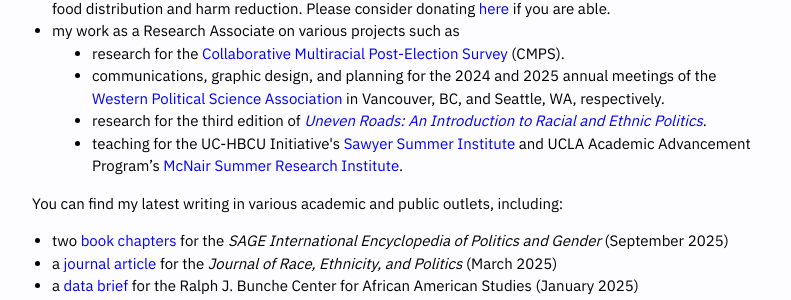
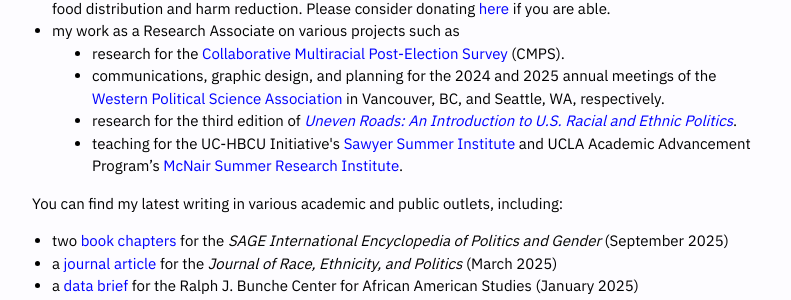
Before and after one commit to samyuc/samyuc.github.io, a Jekyll site: the page built from index.html, in a window 1280 px wide. Shown: the part 369-669 px from the top of the page, without its empty margins (238-1029 px from the left). Built offline with Jekyll 4.4.1, drawn with Linux system fonts in a browser that asks for light colours.

```diff
--- a/index.html
+++ b/index.html
@@ -11,7 +11,7 @@ Hi! I’m Samyu (she/her). I’m a writer, organizer, and PhD student based in L
 <dt><li>my work as a Research Associate on various projects such as
 <dd><li>research for the <a href="https://cmpsurvey.org/"> Collaborative Multiracial Post-Election Survey</a> (CMPS).</li></dd>
 <dd><li>communications, graphic design, and planning for the 2024 and 2025 annual meetings of the <a href="https://wpsanet.org/meeting/">Western Political Science Association</a> in Vancouver, BC, and Seattle, WA, respectively.</li></dd>
-<dd><li>research for the third edition of  <a href="https://us.sagepub.com/en-us/nam/uneven-roads/book275174"> <i>Uneven Roads: An Introduction to Racial and Ethnic Politics</i></a>.</li></dd>
+<dd><li>research for the third edition of  <a href="https://us.sagepub.com/en-us/nam/uneven-roads/book275174"> <i>Uneven Roads: An Introduction to U.S. Racial and Ethnic Politics</i></a>.</li></dd>
 <dd><li>teaching for the UC-HBCU Initiative's <a href="https://newsroom.ucla.edu/releases/ucla-howard-university-program-in-race-ethnicity-politics">Sawyer Summer Institute</a> and UCLA Academic Advancement Program’s <a href="https://www.aap.ucla.edu/programs/mcnair-research-scholars/"> McNair Summer Research Institute</a>.</li></dd></dt></dl></ul>
 
 You can find my latest writing in various academic and public outlets, including:
```
